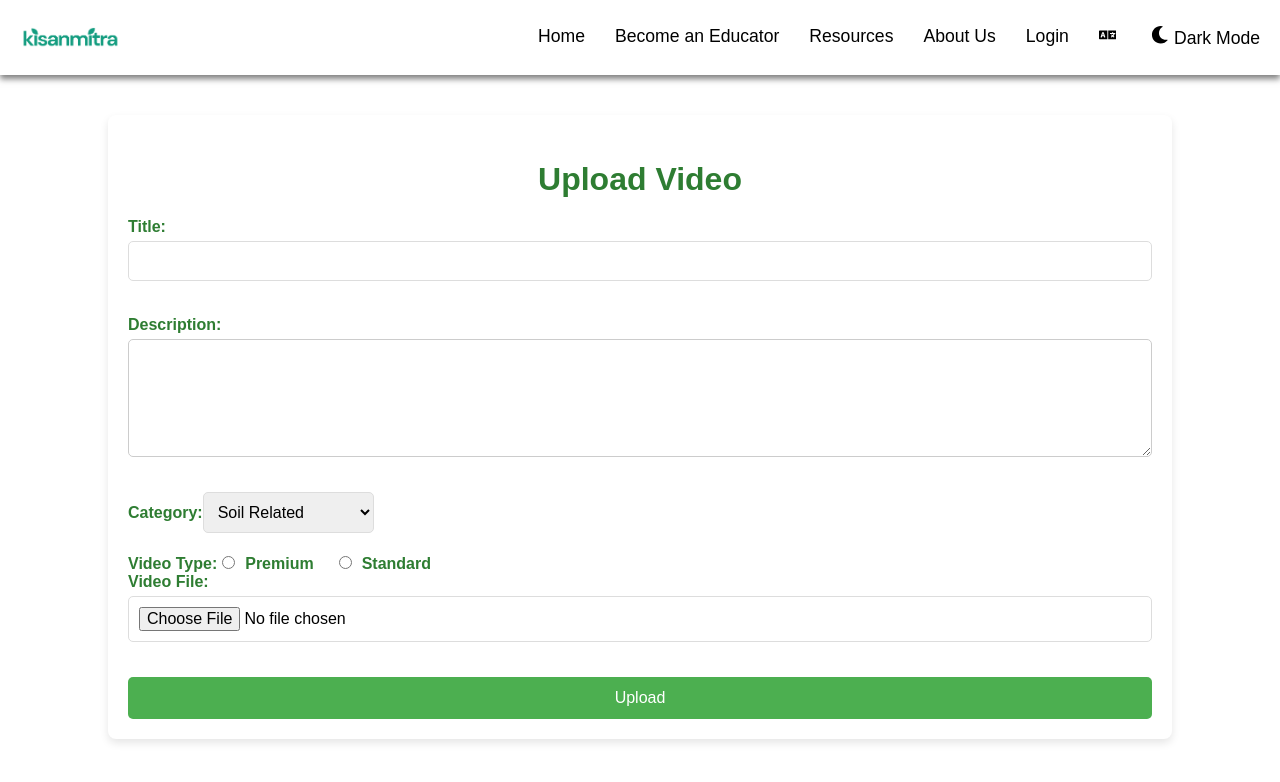
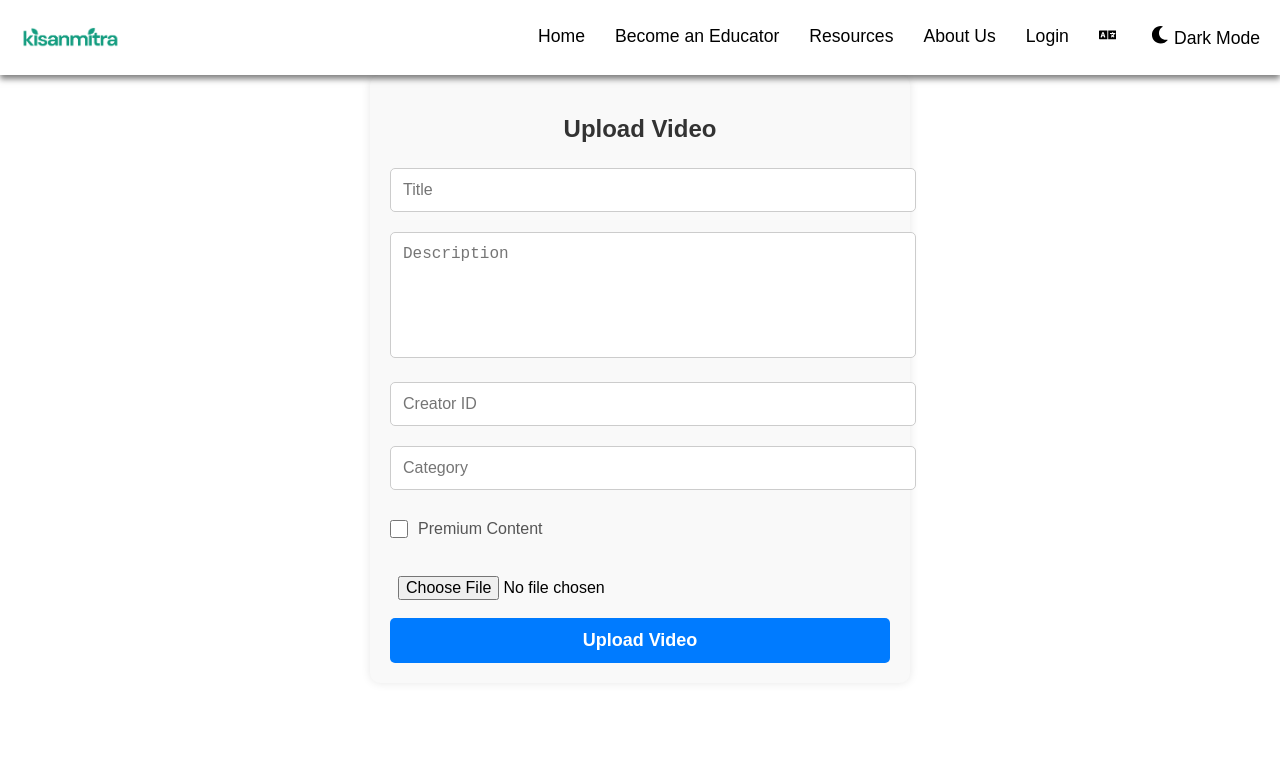
Before and after one commit to Vidhikothia/KisanMitra, a React (Create React App) app in the folder frontend/: page /videouploadform in a window 1280 px wide. Shown: the top 782 px of the page. Built offline with nearby package versions, Linux system fonts and the light colour scheme.

Commit message:
made changes in VUF and used content.js model

```diff
--- a/frontend/src/components/VideoUploadForm.css
+++ b/frontend/src/components/VideoUploadForm.css
@@ -1,108 +1,108 @@
-/* General Body Styles */
-body {
-    font-family: Arial, sans-serif;
-    background-color: #f4f4f4;
-    color: #333;
-    margin: 0;
-    padding: 0;
+/* Upload Form Container */
+.upload-container {
+  max-width: 450px;
+  margin: 50px auto;
+  padding: 20px;
+  background: #ffffff;
+  box-shadow: 0px 4px 10px rgba(0, 0, 0, 0.1);
+  border-radius: 10px;
+  text-align: center;
 }
 
-  /* Video Upload Container */
-  .video-upload-container {
-    width: 80%;
-    margin: 0 auto;
-    padding: 20px;
-    background-color: #ffffff;
-    border-radius: 8px;
-    box-shadow: 0 4px 8px rgba(0, 0, 0, 0.1);
-    margin-top: 40px;
+/* Title */
+.upload-container h2 {
+  font-size: 24px;
+  color: #333;
+  margin-bottom: 15px;
 }
 
-  /* Title Styles */
-  h2 {
-    color: #2e7d32;
-    text-align: center;
-    font-size: 2rem;
-    margin-bottom: 20px;
+/* Input Fields */
+.upload-container input,
+.upload-container textarea {
+  width: 100%;
+  padding: 12px;
+  margin: 10px 0;
+  border: 1px solid #ccc;
+  border-radius: 5px;
+  font-size: 16px;
+  transition: all 0.3s ease;
 }
 
-  /* Form Elements */
-  form {
-    display: flex;
-    flex-direction: column;
+.upload-container input:focus,
+.upload-container textarea:focus {
+  border-color: #007bff;
+  outline: none;
 }
 
-  /* Label Styles */
-  label {
-    font-weight: bold;
-    margin-bottom: 5px;
-    color: #2e7d32;
+/* Textarea */
+.upload-container textarea {
+  height: 100px;
+  resize: none;
 }
 
-  /* Input and Textarea Styles */
-  .input-group input[type="text"],
-  .input-group textarea,
-  .input-group input[type="file"],
-  select {
-    padding: 10px;
-    margin-bottom: 20px;
-    border: 1px solid #ddd;
-    border-radius: 5px;
-    font-size: 1rem;
+/* File Upload */
+.upload-container input[type="file"] {
+  border: none;
+  background: none;
+  padding: 8px;
 }
 
-  .input-group input[type="text"]:focus,
-  .input-group textarea:focus,
-  .input-group select:focus {
-    outline: none;
-    border-color: #4caf50;
+/* Checkbox */
+.upload-container label {
+  display: flex;
+  align-items: center;
+  justify-content: start;
+  gap: 10px;
+  font-size: 16px;
+  color: #555;
+  margin: 10px 0;
 }
 
-  /* Category Dropdown */
-  .video-category select {
-    padding: 10px;
-    margin-bottom: 20px;
-    border: 1px solid #ddd;
-    border-radius: 5px;
-    font-size: 1rem;
+.upload-container input[type="checkbox"] {
+  width: 18px;
+  height: 18px;
+  accent-color: #007bff;
 }
 
-  /* Radio Button Styles */
-  .video-type input[type="radio"] {
-    margin-right: 10px;
+/* Submit Button */
+.upload-container button {
+  width: 100%;
+  padding: 12px;
+  font-size: 18px;
+  font-weight: bold;
+  border: none;
+  border-radius: 5px;
+  background: #007bff;
+  color: white;
+  cursor: pointer;
+  transition: 0.3s ease;
 }
 
-  .video-type div {
-    display: inline-block;
-    margin-right: 20px;
+.upload-container button:hover {
+  background: #0056b3;
 }
 
-  /* Button Styles */
-  button[type="submit"] {
-    padding: 12px;
-    background-color: #4caf50;
-    color: white;
-    font-size: 1rem;
-    border: none;
-    border-radius: 5px;
-    cursor: pointer;
-    transition: background-color 0.3s;
-    width: 100%;
+.upload-container button:disabled {
+  background: #aaa;
+  cursor: not-allowed;
 }
 
-  button[type="submit"]:hover {
-    background-color: #388e3c;
+/* Success/Error Message */
+.upload-container p {
+  margin-top: 10px;
+  font-size: 16px;
+  font-weight: bold;
+  color: #28a745;
 }
 
-  /* Other Category Input */
-  .other-category input[type="text"] {
-    padding: 10px;
-    margin-top: 10px;
-    width: 100%;
-    border: 1px solid #ddd;
-    border-radius: 5px;
+.upload-container p.error {
+  color: #dc3545;
 }
 
-  .other-category input[type="text"]:focus {
-    border-color: #4caf50;
+/* Responsive */
+@media (max-width: 500px) {
+  .upload-container {
+    max-width: 90%;
+    padding: 15px;
   }
+}
--- a/frontend/src/components/VideoUploadForm.js
+++ b/frontend/src/components/VideoUploadForm.js
@@ -1,158 +1,70 @@
 import React, { useState } from 'react';
-import './VideoUploadForm.css';
+import axios from 'axios';
+import "./VideoUploadForm.css";
 
-// Video Category Component
-const VideoCategorySelect = ({ setCategory }) => {
-  const [otherCategory, setOtherCategory] = useState('');
+const VideoUploadForm = () => {
+  const [title, setTitle] = useState('');
+  const [description, setDescription] = useState('');
+  const [creator, setCreator] = useState(''); // Replace with actual user ID from auth
+  const [category, setCategory] = useState('');
+  const [isPremium, setIsPremium] = useState(false);
+  const [video, setVideo] = useState(null);
+  const [uploading, setUploading] = useState(false);
+  const [message, setMessage] = useState('');
 
-  const handleCategoryChange = (e) => {
-    if (e.target.value === 'Other') {
-      setCategory(otherCategory);
-    } else {
-      setCategory(e.target.value);
+  // Handle file change
+  const handleFileChange = (e) => {
+    setVideo(e.target.files[0]);
+  };
+
+  // Handle form submission
+  const handleSubmit = async (e) => {
+    e.preventDefault();
+
+    if (!video) {
+      setMessage('Please select a video file.');
+      return;
+    }
+
+    const formData = new FormData();
+    formData.append('title', title);
+    formData.append('description', description);
+    formData.append('creator', creator);
+    formData.append('category', category);
+    formData.append('is_premium', isPremium);
+    formData.append('video', video);
+
+    try {
+      setUploading(true);
+      const response = await axios.post('http://localhost:5000/api/content/upload', formData, {
+        headers: {
+          'Content-Type': 'multipart/form-data',
+        },
+      });
+
+      setMessage(response.data.message);
+      setUploading(false);
+    } catch (error) {
+      setMessage('Upload failed. Try again.');
+      setUploading(false);
     }
   };
 
   return (
-    <div className="video-category">
-      <label htmlFor="category">Category:</label>
-      <select id="category" onChange={handleCategoryChange}>
-        <option value="Soil Related">Soil Related</option>
-        <option value="Weather">Weather</option>
-        <option value="Agriculture Tips">Agriculture Tips</option>
-        <option value="Farming Practices">Farming Practices</option>
-        <option value="Other">Other</option>
-      </select>
-
-      {otherCategory && (
-        <div className="other-category">
-          <label htmlFor="otherCategory">Please specify:</label>
-          <input
-            type="text"
-            id="otherCategory"
-            value={otherCategory}
-            onChange={(e) => setOtherCategory(e.target.value)}
-          />
-        </div>
-      )}
-    </div>
-  );
-};
-
-// Video Type Radio Buttons Component
-const RadioButtons = ({ setVideoType }) => {
-  return (
-    <div className="video-type">
-      <label>Video Type:</label>
-      <div>
-        <input
-          type="radio"
-          id="premium"
-          name="videoType"
-          value="Premium"
-          onChange={(e) => setVideoType(e.target.value)}
-        />
-        <label htmlFor="premium">Premium</label>
-      </div>
-      <div>
-        <input
-          type="radio"
-          id="standard"
-          name="videoType"
-          value="Standard"
-          onChange={(e) => setVideoType(e.target.value)}
-        />
-        <label htmlFor="standard">Standard</label>
-      </div>
-    </div>
-  );
-};
-
-// Main Video Upload Form Component
-const VideoUploadForm = () => {
-  const [videoFile, setVideoFile] = useState(null);
-  const [title, setTitle] = useState('');
-  const [description, setDescription] = useState('');
-  const [category, setCategory] = useState('');
-  const [videoType, setVideoType] = useState('');
-
-  const handleVideoChange = (e) => {
-    setVideoFile(e.target.files[0]);
-  };
-
-  const handleSubmit = async (e) => {
-    e.preventDefault();
-
-    const formData = new FormData();
-    formData.append('video', videoFile);
-    formData.append('content_id', '65f4d7eabc12345678901234'); // Replace with actual content_id
-
-    try {
-      const response = await fetch('http://localhost:5000/api/upload-video', {
-        method: 'POST',
-        body: formData,
-      });
-
-      const data = await response.json();
-      if (response.ok) {
-        alert('Video uploaded successfully');
-        console.log('Uploaded Video:', data.video);
-      } else {
-        alert('Video upload failed');
-      }
-    } catch (error) {
-      console.error('Error uploading video:', error);
-      alert('An error occurred');
-    }
-  };
-
-
-  return (
-    <div className="video-upload-container">
+    <div className="upload-container">
       <h2>Upload Video</h2>
+      {message && <p>{message}</p>}
       <form onSubmit={handleSubmit}>
-        {/* Title */}
-        <div className="input-group">
-          <label htmlFor="title">Title:</label>
-          <input
-            type="text"
-            id="title"
-            value={title}
-            onChange={(e) => setTitle(e.target.value)}
-            required
-          />
-        </div>
-
-        {/* Description */}
-        <div className="input-group">
-          <label htmlFor="description">Description:</label>
-          <textarea
-            id="description"
-            value={description}
-            onChange={(e) => setDescription(e.target.value)}
-            required
-          />
-        </div>
-
-        {/* Category */}
-        <VideoCategorySelect setCategory={setCategory} />
-
-        {/* Video Type */}
-        <RadioButtons setVideoType={setVideoType} />
-
-        {/* Video File Upload */}
-        <div className="input-group">
-          <label htmlFor="video">Video File:</label>
-          <input
-            type="file"
-            id="video"
-            accept="video/*"
-            onChange={handleVideoChange}
-            required
-          />
-        </div>
-
-        <button type="submit">Upload</button>
+        <input type="text" placeholder="Title" value={title} onChange={(e) => setTitle(e.target.value)} required />
+        <textarea placeholder="Description" value={description} onChange={(e) => setDescription(e.target.value)}></textarea>
+        <input type="text" placeholder="Creator ID" value={creator} onChange={(e) => setCreator(e.target.value)} required />
+        <input type="text" placeholder="Category" value={category} onChange={(e) => setCategory(e.target.value)} />
+        <label>
+          <input type="checkbox" checked={isPremium} onChange={() => setIsPremium(!isPremium)} />
+          Premium Content
+        </label>
+        <input type="file" accept="video/*" onChange={handleFileChange} required />
+        <button type="submit" disabled={uploading}>{uploading ? 'Uploading...' : 'Upload Video'}</button>
       </form>
     </div>
   );
```
Lines whose indentation alone changed are shown as unchanged.
